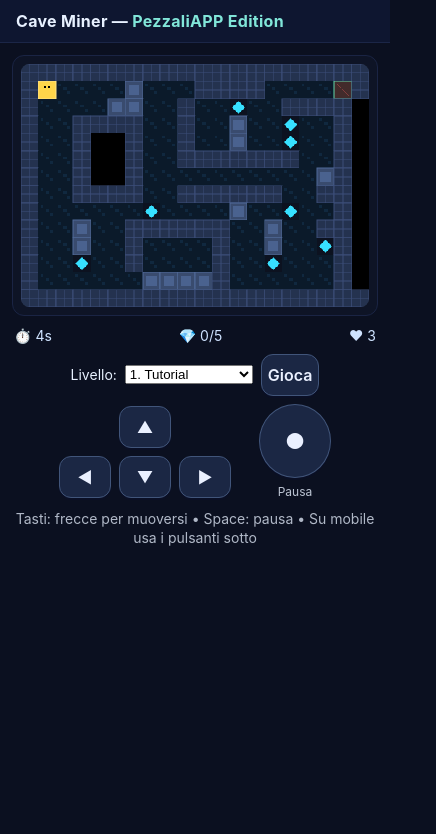
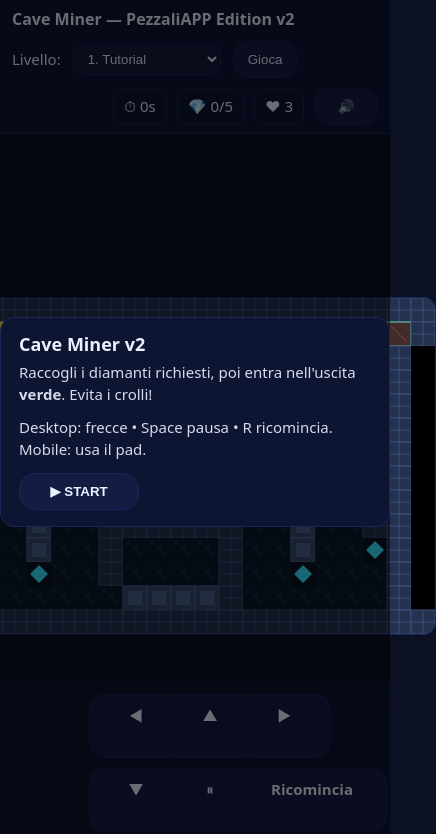
Before and after one commit to pezzaliapp/cave-miner-pwa, a plain HTML site: page index.html in a window 390 px wide. Shown: the whole page, 436 px wide, since content can reach past the window. Drawn offline with Linux system fonts and the light colour scheme.

Commit message:
Add files via upload

```diff
--- a/app.js
+++ b/app.js
@@ -1,9 +1,7 @@
-/* Cave Miner — PezzaliAPP Edition — ES5 (iOS 8 ok) */
+/* Cave Miner — PezzaliAPP Edition v2 — ES5 (iOS 8 ok) */
 (function () {
-  // ---------------- Polyfill ----------------
   window.requestAnimFrame = window.requestAnimationFrame || function (cb) { return setTimeout(cb, 16); };
 
-  // ---------------- Config ----------------
   var TILE = 24, COLS = 20, ROWS = 14, W = COLS * TILE, H = ROWS * TILE;
   var canvas = document.getElementById('game'), ctx = canvas.getContext('2d');
   canvas.width = W; canvas.height = H;
@@ -15,14 +13,28 @@
   var levelSel = document.getElementById('levelSel'),
       btnPlay  = document.getElementById('btnPlay');
 
-  // ---------------- Tiles ----------------
+  var sfx = {
+    push: document.getElementById('sfx_push'),
+    fall: document.getElementById('sfx_fall'),
+    pick: document.getElementById('sfx_pick'),
+    win:  document.getElementById('sfx_win')
+  };
+  sfx.push.src='./assets/sfx/push.wav';
+  sfx.fall.src='./assets/sfx/fall.wav';
+  sfx.pick.src='./assets/sfx/pick.wav';
+  sfx.win.src ='./assets/sfx/win.wav';
+
+  var btnMute = document.getElementById('btnMute');
+  var muted = false;
+  btnMute.onclick = function(){ muted=!muted; btnMute.textContent = muted?'🔇':'🔊'; };
+  function play(name){
+    try{ if(!muted){ sfx[name].currentTime=0; sfx[name].play(); } }catch(_){}
+  }
+
   var EMPTY=0, DIRT=1, WALL=2, ROCK=3, DIAM=4, EXIT=5;
 
-  // ---------------- Livelli base (20x14) ----------------
-  // Simboli: # muro, . terra, ' ' vuoto, o roccia, * diamante, X uscita, P player
   var LEVELS = [
-    {
-      name:"Tutorial", need:5, map:[
+    { name:"Tutorial", need:5, map:[
       "####################",
       "#P....o...####....X#",
       "#....oo..#..*..#### ",
@@ -37,10 +49,8 @@
       "#..*..#....#..*...# ",
       "#......oooo#......# ",
       "####################"
-      ]
-    },
-    {
-      name:"Caverna stretta", need:8, map:[
+    ]},
+    { name:"Caverna stretta", need:8, map:[
       "####################",
       "#P......o..*..o...X#",
       "#######..##..##..###",
@@ -55,10 +65,8 @@
       "#....*..o..*..o....#",
       "#................. #",
       "####################"
-      ]
-    },
-    {
-      name:"Caduta libera", need:10, map:[
+    ]},
+    { name:"Caduta libera", need:10, map:[
       "####################",
       "#P..o..o..o..o..o.X#",
       "#..................#",
@@ -73,11 +81,9 @@
       "#..*..*..*..*..*...#",
       "#..................#",
       "####################"
-      ]
-    }
+    ]}
   ];
 
-  // ---------------- Custom levels da localStorage ----------------
   function loadCustomLevels(){
     try {
       var raw = localStorage.getItem('caveminer_levels');
@@ -108,12 +114,15 @@
   }
   refreshLevelList();
 
-  // ---------------- Stato ----------------
-  var grid = [], player = {x:1,y:1,alive:true}, need=0, have=0, exitOpen=false, lives=3, time=0, paused=false, gameOver=false;
+  var grid = [], player = {x:1,y:1,alive:true}, need=0, have=0, exitOpen=false, lives=3, time=0, paused=true, gameOver=false;
+  var startOverlay = document.getElementById('start');
+  document.getElementById('btnStart').onclick = function(){ paused=false; startOverlay.style.display='none'; };
 
   function inb(x,y){ return y>=0 && y<ROWS && x>=0 && x<COLS; }
   function get(x,y){ return inb(x,y)? grid[y][x] : WALL; }
   function set(x,y,v){ if (inb(x,y)) grid[y][x]=v; }
+  function isEmpty(x,y){ return get(x,y)===EMPTY; }
+  function rockIsSupported(x,y){ return !isEmpty(x, y+1); }
 
   function loadLevel(idx){
     var merged = LEVELS.concat(loadCustomLevels());
@@ -138,14 +147,13 @@
         if (ch==='P'){ player.x=c; player.y=r; }
       }
     }
-    need = L.need|0; have=0; exitOpen=false; time=0; paused=false; gameOver=false;
+    need = L.need|0; have=0; exitOpen=false; time=0; gameOver=false;
     needEl.textContent = String(need);
     diaEl.textContent  = "0";
     livesEl.textContent= String(lives);
   }
   loadLevel(0);
 
-  // ---------------- Input ----------------
   var input = {up:false,down:false,left:false,right:false};
   function key(e,down){
     var k = e.key || e.code || e.which;
@@ -153,106 +161,113 @@
     else if (k==='ArrowDown'||k===40) input.down=down;
     else if (k==='ArrowLeft'||k===37) input.left=down;
     else if (k==='ArrowRight'||k===39)input.right=down;
+    else if (k==='KeyR'||k==='r'||k===82){ if (down){ loadLevel(levelSel.selectedIndex|0); } }
     else if (k===' ' || k==='Space' || k==='Spacebar' || k===32) { if (down) paused=!paused; }
     if (e && e.preventDefault) e.preventDefault();
   }
   document.addEventListener('keydown', function(e){ key(e,true); });
   document.addEventListener('keyup',   function(e){ key(e,false); });
 
-  // Touch → sintetizza tasti (bottoni con class "btn" e data-k)
   (function bindButtons(){
-    var btns = document.querySelectorAll('.btn');
+    var btns = document.querySelectorAll('#pad .btn');
+    var active = {};
     function fire(code, type){
       try {
         var ev = new KeyboardEvent(type, {key:code, code:code, bubbles:true});
         document.dispatchEvent(ev);
       } catch(_){
-        // iOS 8 fallback
         var e = document.createEvent('Event');
         e.initEvent(type, true, true);
         e.key = code; e.code = code;
         document.dispatchEvent(e);
       }
     }
+    function start(e){
+      var k = this.getAttribute('data-k'); active[k]=true; fire(k,'keydown'); e.preventDefault();
+    }
+    function end(e){
+      var k = this.getAttribute('data-k'); if(active[k]){ fire(k,'keyup'); active[k]=false; } e.preventDefault();
+    }
     for (var i=0;i<btns.length;i++){
-      (function(b){
-        var k = b.getAttribute('data-k');
-        if (!k) return;
-        b.addEventListener('touchstart', function(e){ fire(k,'keydown'); e.preventDefault(); });
-        b.addEventListener('touchend',   function(e){ fire(k,'keyup');   e.preventDefault(); });
-        b.addEventListener('mousedown',  function(){ fire(k,'keydown'); });
-        b.addEventListener('mouseup',    function(){ fire(k,'keyup'); });
-        b.addEventListener('mouseleave', function(){ fire(k,'keyup'); });
-      })(btns[i]);
+      var b = btns[i];
+      b.addEventListener('touchstart', start, {passive:false});
+      b.addEventListener('touchend',   end,   {passive:false});
+      b.addEventListener('mousedown',  start, false);
+      b.addEventListener('mouseup',    end,   false);
+      b.addEventListener('mouseleave', end,   false);
     }
   })();
 
-  // ---------------- Movimento player "a passi" ----------------
-  var moveCooldown = 0, MOVE_REPEAT_MS = 120; // ripetizione comoda
+  var moveCooldown = 0, MOVE_REPEAT_MS = 110;
   function tryMove(dx,dy){
     var nx = player.x + dx, ny = player.y + dy, nt = get(nx, ny);
 
-    // spinta roccia orizzontale (solo se cella successiva è vuota)
-    if (nt===ROCK && dy===0 && get(nx+dx, ny)===EMPTY){
+    if (dy===0 && (dx===1 || dx===-1) && nt===ROCK){
+      if (isEmpty(nx+dx, ny) && rockIsSupported(nx, ny)){
         set(nx+dx, ny, ROCK);
         set(nx, ny, EMPTY);
         nt = EMPTY;
+        play('push');
+      } else {
+        return false;
+      }
     }
 
-    // passabile: vuoto/terra/diamante/uscita aperta
     if (nt===EMPTY || nt===DIRT || nt===DIAM || (nt===EXIT && exitOpen)){
       if (nt===DIAM){
-        have++; diaEl.textContent = String(have);
+        diaEl.textContent = String(++have);
         if (have>=need) exitOpen=true;
+        play('pick');
       }
       if (nt===EXIT && exitOpen){
-        // vittoria: ricarica livello
-        paused = true;
-        setTimeout(function(){ paused=false; loadLevel(levelSel.selectedIndex|0); }, 700);
-        return;
+        // win
+        play('win');
+        setTimeout(function(){ loadLevel(levelSel.selectedIndex|0); }, 600);
+        return true;
       }
       player.x = nx; player.y = ny;
-      set(nx, ny, EMPTY);
+      if (nt===DIRT || nt===DIAM) set(nx, ny, EMPTY);
       moveCooldown = MOVE_REPEAT_MS;
+      return true;
     }
+    return false;
   }
 
   function handleInput(dtMs){
     if (moveCooldown>0) { moveCooldown -= dtMs; if (moveCooldown<0) moveCooldown=0; }
-    var dx=0, dy=0;
-    if (input.up) dy=-1; else if (input.down) dy=1;
-    if (input.left) dx=-1; else if (input.right) dx=1;
-    if ((dx||dy) && moveCooldown===0) tryMove(dx,dy);
+    if (moveCooldown!==0) return;
+    if (input.left)  { if (tryMove(-1,0)) return; }
+    if (input.right) { if (tryMove(+1,0)) return; }
+    if (input.up)    { if (tryMove(0,-1)) return; }
+    if (input.down)  { if (tryMove(0,+1)) return; }
   }
 
-  // ---------------- Fisica rocce/diamanti ----------------
+  var pendingWin = false;
+
   function killPlayer(){
-    if (!player.alive) return;
-    player.alive=false; lives--; livesEl.textContent=String(lives);
-    if (lives<=0){ gameOver=true; return; }
+    if (!player.alive || pendingWin) return;
+    player.alive=false; var lives=parseInt(livesEl.textContent,10)||3; lives--; livesEl.textContent=String(lives);
+    if (lives<=0){ return; }
     setTimeout(function(){ player.alive=true; loadLevel(levelSel.selectedIndex|0); }, 500);
   }
 
   function physicsStep(){
     var x, y, t;
-    for (y = ROWS - 1; y >= 0; y--) {
+    for (y = ROWS - 2; y >= 0; y--) {
       for (x = 0; x < COLS; x++) {
         t = grid[y][x];
         if (!(t === ROCK || t === DIAM)) continue;
 
-        // cade giù di 1
         if (get(x, y + 1) === EMPTY) {
           set(x, y, EMPTY);
           set(x, y + 1, t);
-          // schiacciamento: player appena sotto
-          if (player.x === x && player.y === y + 1) killPlayer();
+          if (t===ROCK) play('fall');
+          if (!pendingWin && player.x === x && player.y === y + 1) killPlayer();
           continue;
         }
 
-        // scivolo se appoggiato su "rotondo" (roccia/diamante)
         var under = get(x, y + 1);
         if (under === ROCK || under === DIAM) {
-          // priorità destra, poi sinistra (classico)
           if (get(x + 1, y) === EMPTY && get(x + 1, y + 1) === EMPTY) {
             set(x, y, EMPTY); set(x + 1, y, t); continue;
           }
@@ -264,7 +279,6 @@
     }
   }
 
-  // ---------------- Render ----------------
   function rect(x,y,w,h,fill,stroke){
     if (fill){ ctx.fillStyle=fill; ctx.fillRect(x,y,w,h); }
     if (stroke){ ctx.strokeStyle=stroke; ctx.strokeRect(x,y,w,h); }
@@ -308,29 +322,22 @@
   function render(){
     rect(0,0,W,H,"#000");
     for (var y=0;y<ROWS;y++) for (var x=0;x<COLS;x++) drawTile(grid[y][x],x,y);
-    // player
     var px=player.x*TILE, py=player.y*TILE;
     rect(px,py,TILE,TILE,"#ffd54a","#ffe28a");
     rect(px+8,py+6,3,3,"#000"); rect(px+13,py+6,3,3,"#000");
   }
 
-  // ---------------- Loop con tempo fisso ----------------
   var ACC=0, STEP=1000/60, lastTs=Date.now(), tick=0;
   function loop(){
     var now=Date.now(), dt=now-lastTs; lastTs=now;
-    if (dt>250) dt=250; // anti-lag spike
+    if (dt>250) dt=250;
     ACC += dt;
-
-    // input a passi legati al tempo reale
-    handleInput(dt);
+    if (!paused) handleInput(dt);
 
     while (ACC >= STEP) {
-      if (!paused && !gameOver) {
-        // 1) muovi player (già fatto con handleInput)
-        // 2) fisica
+      if (!paused) {
         physicsStep();
-        // 3) cronometro
-        tick++; if ((tick%60)===0){ time += 1; timeEl.textContent = String(time|0); }
+        tick++; if ((tick%60)===0){ timeEl.textContent = String((++time)|0); }
       }
       ACC -= STEP;
     }
@@ -339,6 +346,6 @@
   }
   loop();
 
-  // ---------------- UI ----------------
   btnPlay.addEventListener('click', function(){ loadLevel(levelSel.selectedIndex|0); });
+  if ('serviceWorker' in navigator) { navigator.serviceWorker.register('./sw.js'); }
 })();
--- a/index.html
+++ b/index.html
@@ -2,60 +2,98 @@
 <html lang="it">
 <head>
   <meta charset="utf-8">
-  <meta name="viewport" content="width=device-width, initial-scale=1, maximum-scale=1, user-scalable=no">
-  <title>Cave Miner — PezzaliAPP Edition</title>
-  <meta name="theme-color" content="#101522">
-  <link rel="icon" href="icons/icon-192.png">
-  <link rel="manifest" href="manifest.webmanifest">
-  <link rel="stylesheet" href="style.css">
+  <title>Cave Miner — PezzaliAPP Edition v2 (PWA)</title>
+  <meta name="viewport" content="width=device-width,initial-scale=1,maximum-scale=1,user-scalable=no,viewport-fit=cover">
+  <meta name="theme-color" content="#0b1022">
+  <meta name="apple-mobile-web-app-capable" content="yes">
+  <meta name="apple-mobile-web-app-status-bar-style" content="black-translucent">
+  <link rel="manifest" href="./manifest.webmanifest">
+  <link rel="icon" type="image/png" href="./assets/icon-192.png">
+  <style>
+    :root{ --bg:#0b1022; --panel:#0e1533; --line:#1a2559; --fg:#eaf1ff; }
+    html,body{height:100%}
+    body{margin:0;background:var(--bg);color:var(--fg);font:15px/1.45 system-ui,-apple-system,Segoe UI,Roboto,Arial}
+    header{padding:8px 12px;background:var(--panel);border-bottom:1px solid var(--line);display:flex;align-items:center;gap:10px;flex-wrap:wrap}
+    header h1{margin:0;font-size:16px}
+    #hud{margin-left:auto;display:flex;gap:10px;align-items:center}
+    #hud .pill{background:#0e1533bd;border:1px solid var(--line);border-radius:10px;padding:6px 10px}
+    #wrap{display:flex;flex-direction:column;min-height:100%}
+    #gamebox{flex:1;display:flex;align-items:center;justify-content:center;padding:10px}
+    canvas{background:#090f28;border:1px solid var(--line);border-radius:12px;touch-action:none}
+    .btn{user-select:none;-webkit-user-select:none;touch-action:manipulation;border:1px solid var(--line);background:#141c44;color:var(--fg);border-radius:16px;padding:10px 14px;min-width:64px;text-align:center}
+    #panel{display:flex;gap:12px;align-items:center;flex-wrap:wrap}
+    select{background:#111a3b;border:1px solid var(--line);color:var(--fg);border-radius:10px;padding:6px 10px}
+    #pad{
+      position:fixed;left:0;right:0;bottom:0;z-index:9999;
+      padding:12px 10px calc(env(safe-area-inset-bottom,0px) + 12px);
+      background:linear-gradient(#0e1533cc,#0e1533ee);
+      display:flex;gap:12px;align-items:center;justify-content:center;
+      touch-action:none;-webkit-user-select:none;user-select:none;
+    }
+    .dpad{display:grid;grid-template-columns:repeat(3,64px);grid-template-rows:repeat(2,64px);gap:10px}
+    .wide{min-width:120px;font-weight:600}
+    .hidden{display:none!important}
+    @media (min-width:900px){ #pad{display:none} }
+    #start{position:fixed;inset:0;display:flex;align-items:center;justify-content:center;background:rgba(0,0,0,.55);z-index:20000}
+    #start .panel{background:#0e1533;border:1px solid #1a2559;border-radius:14px;padding:16px 18px;max-width:520px}
+    #start h2{margin:0 0 6px;font:700 18px/1.2 system-ui,-apple-system,Segoe UI,Roboto,Arial}
+    #start p{margin:0 0 12px; opacity:.9}
+    @media (max-width:900px){ #gamebox{padding:10px 10px 190px} }
+  </style>
 </head>
 <body>
-  <header class="topbar">
-    <h1>Cave Miner — <span class="brand">PezzaliAPP Edition</span></h1>
+<header>
+  <h1>Cave Miner — PezzaliAPP Edition v2</h1>
+  <div id="panel">
+    <span>Livello:</span>
+    <select id="levelSel"></select>
+    <button id="btnPlay" class="btn">Gioca</button>
+  </div>
+  <div id="hud">
+    <div class="pill">⏱ <span id="time">0</span>s</div>
+    <div class="pill">💎 <span id="diamonds">0</span>/<span id="need">0</span></div>
+    <div class="pill">❤ <span id="lives">3</span></div>
+    <button id="btnMute" class="btn">🔊</button>
+    <button id="btnInstall" class="btn" style="display:none">⬇️ Installa</button>
+  </div>
 </header>
 
-  <main class="wrap">
-    <div class="stage">
-      <canvas id="game" width="480" height="336" aria-label="Schermo di gioco"></canvas>
+<div id="wrap">
+  <div id="gamebox"><canvas id="game" width="480" height="336" tabindex="0"></canvas></div>
 </div>
 
-    <div class="hud">
-      <div>⏱️ <span id="time">0</span>s</div>
-      <div>💎 <span id="diamonds">0</span>/<span id="need">0</span></div>
-      <div>❤ <span id="lives">3</span></div>
-    </div>
-
-    <div class="controls">
-      <div class="levelpick">
-        <label for="levelSel">Livello:</label>
-        <select id="levelSel"></select>
-        <button class="btn" id="btnPlay">Gioca</button>
+<div id="pad">
+  <div class="dpad" aria-hidden="true">
+    <div class="btn" data-k="ArrowLeft">◀︎</div>
+    <div class="btn" data-k="ArrowUp">▲</div>
+    <div class="btn" data-k="ArrowRight">▶︎</div>
+    <div class="btn" data-k="ArrowDown">▼</div>
+    <div class="btn" data-k="Space">⏸</div>
+    <div class="btn wide" data-k="KeyR">Ricomincia</div>
   </div>
 </div>
 
-    <div class="controls">
-      <div class="dpad">
-        <button class="btn" data-k="ArrowUp">▲</button>
-        <div class="h">
-          <button class="btn" data-k="ArrowLeft">◀</button>
-          <button class="btn" data-k="ArrowDown">▼</button>
-          <button class="btn" data-k="ArrowRight">▶</button>
-        </div>
-      </div>
-      <div class="actions">
-        <button class="btn big" data-k="Space">●</button>
-        <div class="label">Pausa</div>
+<div id="start">
+  <div class="panel">
+    <h2>Cave Miner v2</h2>
+    <p>Raccogli i diamanti richiesti, poi entra nell'uscita <b>verde</b>. Evita i crolli!</p>
+    <p>Desktop: frecce • Space pausa • R ricomincia. Mobile: usa il pad.</p>
+    <button id="btnStart" class="btn wide">▶︎ START</button>
   </div>
 </div>
 
-    <p class="hint">Tasti: frecce per muoversi • Space: pausa • Su mobile usa i pulsanti sotto</p>
-  </main>
+<audio id="sfx_push"></audio>
+<audio id="sfx_fall"></audio>
+<audio id="sfx_pick"></audio>
+<audio id="sfx_win"></audio>
 
+<script src="./app.js"></script>
 <script>
-    if ('serviceWorker' in navigator) {
-      window.addEventListener('load', function(){ navigator.serviceWorker.register('sw.js').catch(function(){}) });
-    }
+(function(){
+  var btn = document.getElementById('btnInstall'), de=null;
+  window.addEventListener('beforeinstallprompt', function(e){ e.preventDefault(); de=e; btn.style.display='inline-block'; });
+  btn.addEventListener('click', function(){ if(de){ de.prompt(); de=null; btn.style.display='none'; } });
+})();
 </script>
-  <script src="app.js"></script>
 </body>
 </html>
```
Also changed, not shown: sw.js (+32 -6 lines), manifest.webmanifest. Lines whose indentation alone changed are shown as unchanged.
